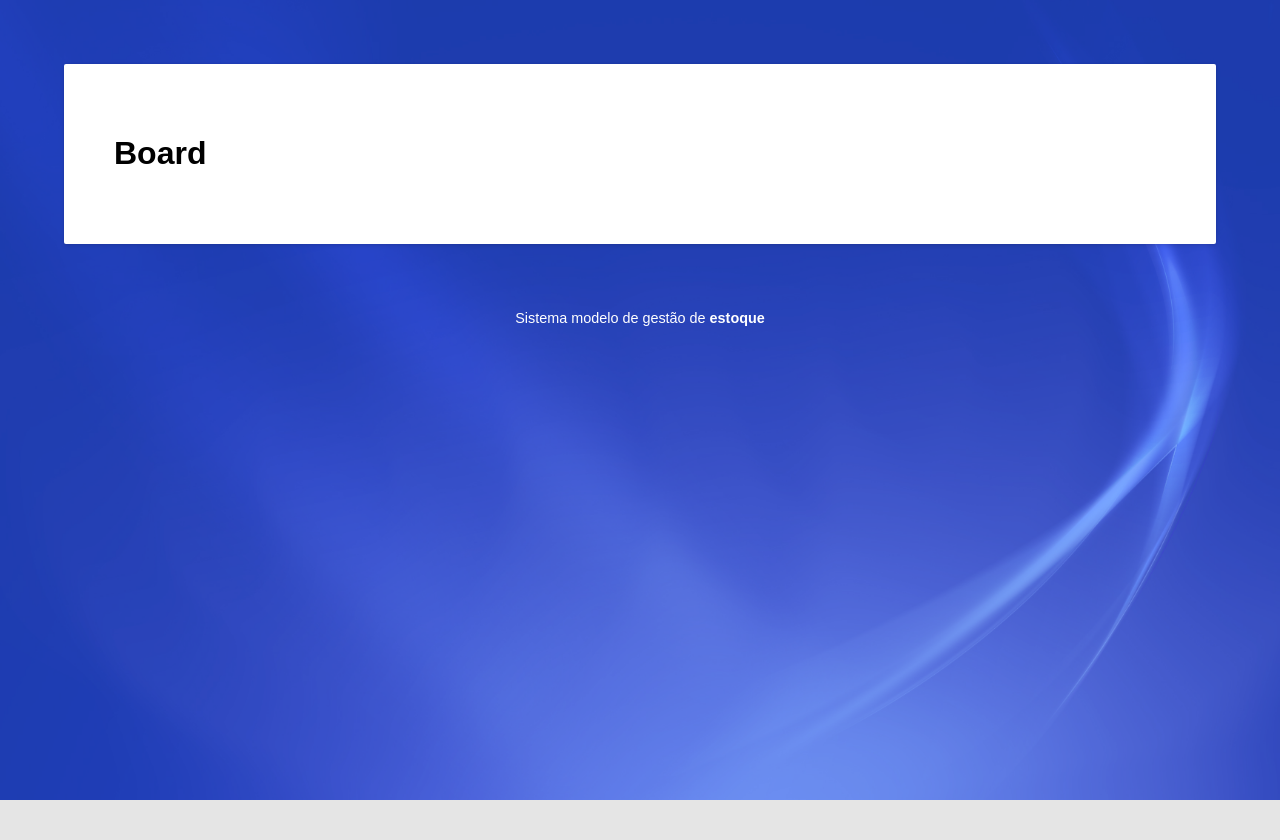
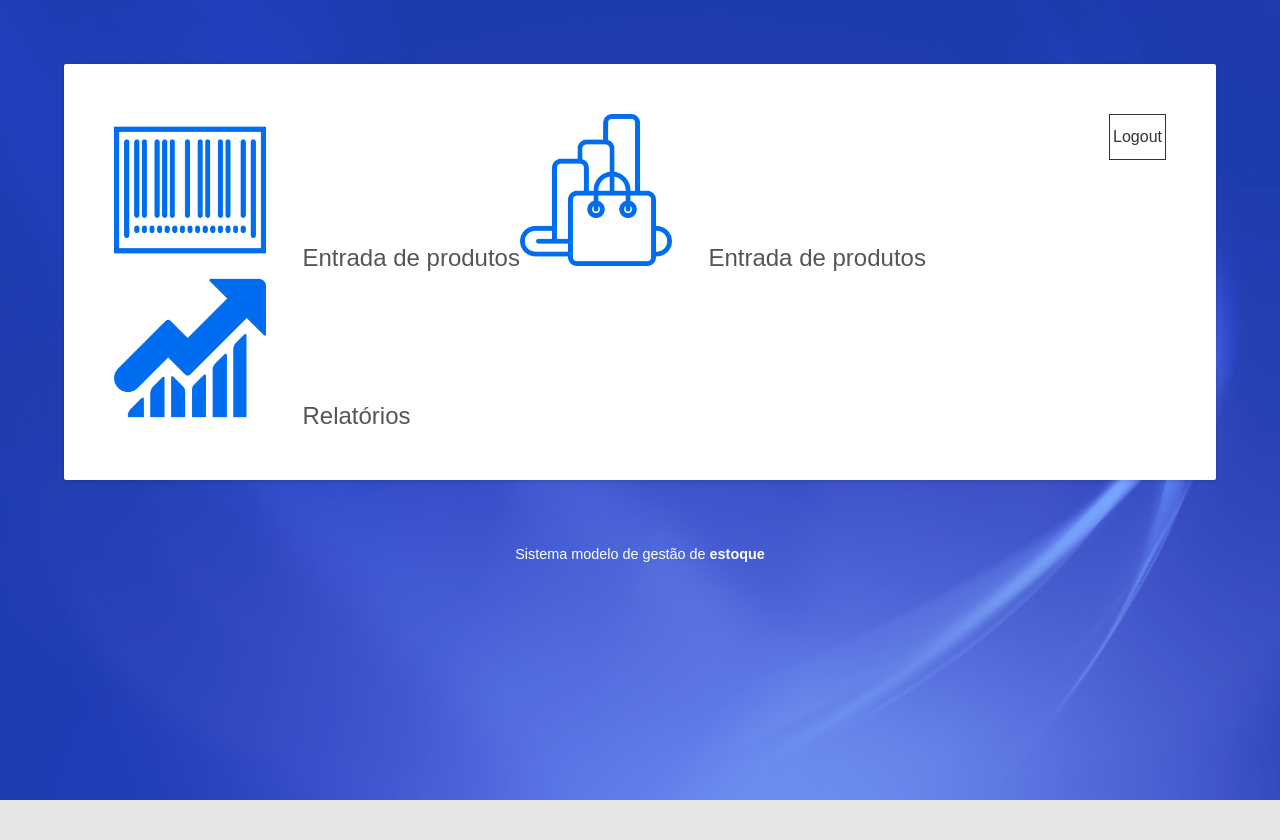
Before and after one commit to pcego/projeto_final, a Django app: template core/templates/core/board.html in a window 1280 px wide. Shown: the top 840 px of the page. Run offline with Django 3.2, Linux system fonts and the light colour scheme; the template is opened without the code that fills it, so the values that code supplies are empty; some libraries are stand-ins or nearby versions; some web fonts are replaced.

Commit message:
Making the dashboard

```diff
--- a/core/static/css/tidy.css
+++ b/core/static/css/tidy.css
@@ -190,7 +190,7 @@ a:active
 
 .text-title
 {
-	font-size: 2.5em;
+	font-size: 1.5em;
 	font-weight: 300;
 	color: #555;
 }
@@ -404,3 +404,14 @@ a:active
 		height: 120px;
 	}
 }
+
+.menu
+{
+    border:1px solid #333;
+    display:block;
+    float: right;
+    line-height:38px;
+    margin:0 0 0 3px;
+    padding:3px;
+    position:relative;
+ }
--- a/core/templates/core/base.html
+++ b/core/templates/core/base.html
@@ -24,6 +24,7 @@
 		<div class="container" style="width: 100%">
 
             <div class="cover-image"></div>
+
             {% block main %}
 
 
--- a/core/templates/core/board.html
+++ b/core/templates/core/board.html
@@ -1,11 +1,26 @@
 {% extends 'core/base.html' %}
+{% load static %}
 
 {% block main %}
 
 <div class="wow fadeInUp content-card animated" style="visibility: visible; animation-name: fadeInUp;">
+    <a href="{% url 'logout' %}" class="menu">Logout</a>
 
     <div class="icon-and-title-flex">
-        <h1>Board</h1>
+        <div class="title-container">
+            <img src="{% static 'img/entrapa_product.png' %}" class="appicon">
+            <span class="text-title">Entrada de produtos</span>
+        </div>
+
+        <div class="title-container">
+            <img src="{% static 'img/vendas.png' %}" class="appicon">
+            <span class="text-title">Entrada de produtos</span>
+        </div>
+
+        <div class="title-container">
+            <img src="{% static 'img/report.png' %}" class="appicon">
+            <span class="text-title">Relatórios</span>
+        </div>
     </div>
 </div>
 
--- a/core/templates/core/index.html
+++ b/core/templates/core/index.html
@@ -5,7 +5,7 @@
 <div class="wow fadeInUp content-card animated" style="visibility: visible; animation-name: fadeInUp;">
 
     <div class="icon-and-title-flex">
-
+        <a href="{% url 'login' %}" class="menu">Login</a>
     </div>
 </div>
 
```
Also changed, not shown: core/static/img/entrapa_product.png (added), core/static/img/report.png (added), core/static/img/vendas.png (added).
